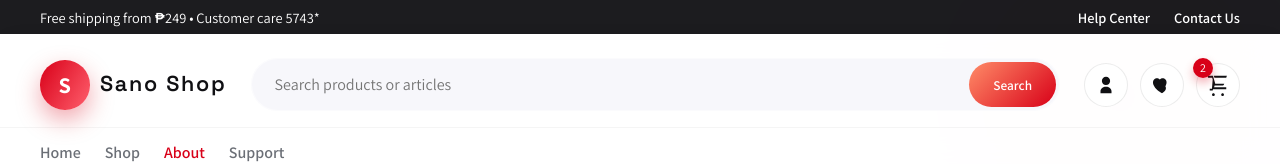
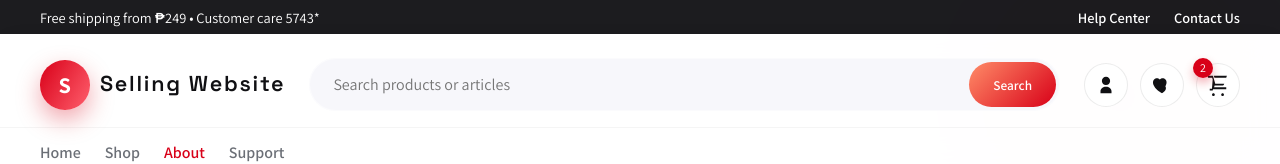
Before and after one commit to hruizjr/selling-website, a plain HTML site: page about.html in a window 1280 px wide. Shown: the top 164 px of the page. Drawn offline with Linux system fonts and the light colour scheme.

Commit message:
Updated some styling

```diff
--- a/about.html
+++ b/about.html
@@ -24,7 +24,7 @@
         <div class="container site-header__grid">
             <a class="logo" href="index.html">
                 <span class="logo__symbol">S</span>
-                <span class="logo__text">Sano Shop</span>
+                <span class="logo__text">Selling Website</span>
             </a>
 
             <form class="search" role="search">
```
Also changed, not shown: contact.html (+1 -1 lines), shop.html (+1 -1 lines).
